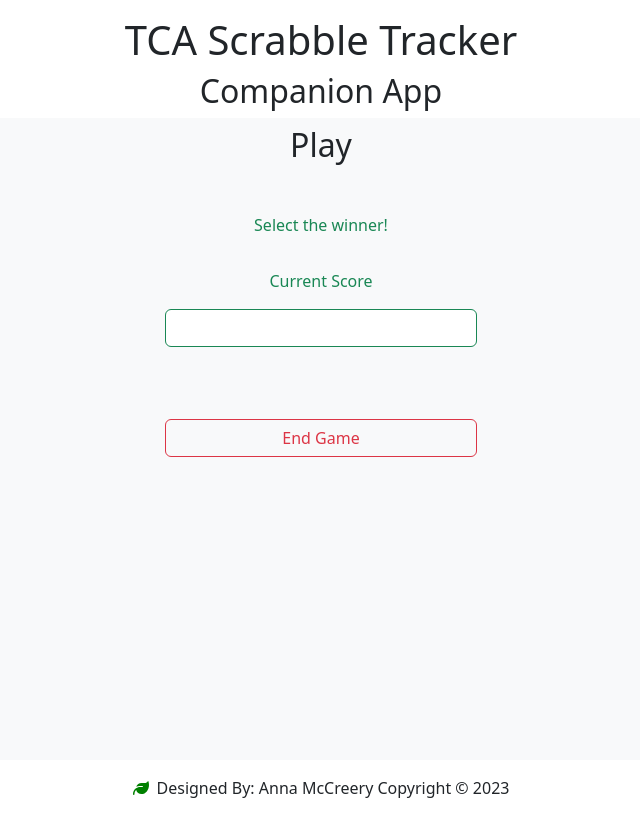
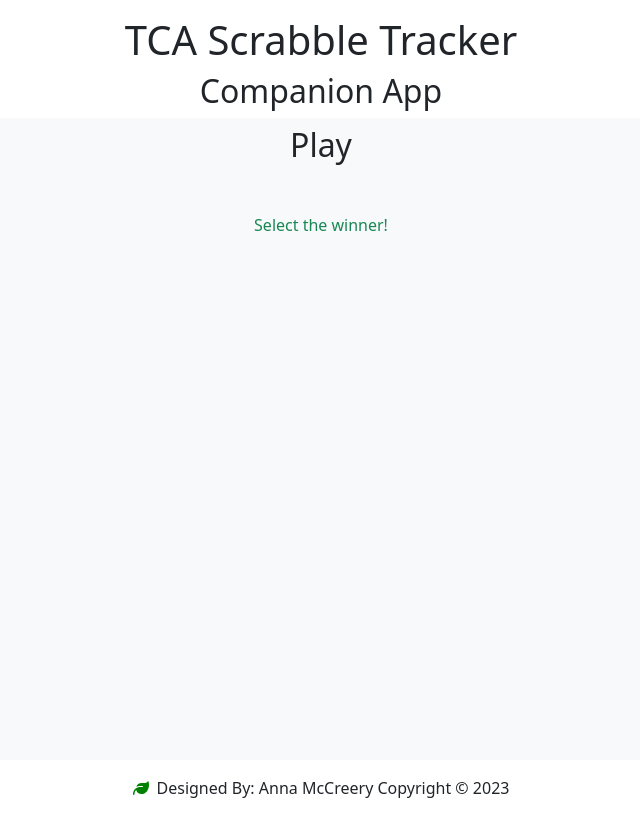
Before and after one commit to annamccreery/tca-scrabble-tracker, a React (Create React App) app: page /#/play in a window 1280 px wide. Shown: the whole page, without its empty margins (319-959 px from the left). Built offline with nearby package versions, Linux system fonts and the light colour scheme.

Commit message:
commented out placeholder button and score entry box... still working on code

```diff
--- a/src/Play.tsx
+++ b/src/Play.tsx
@@ -47,12 +47,12 @@ export const Play: React.FC<PlayProps> = ({
                 }
 
                 {/* does this need to be an array of chosen players that it iterates through? */}
-                <form>
+                {/* <form>
                     <label className="form-group m-3 text-success">Current Score</label>
                     <input type="number" className="border border-success form-control form-rounded"></input>
                 </form>
 
-                <button type="submit" className="btn btn-outline-danger mt-5">End Game</button>
+                <button type="submit" className="btn btn-outline-danger mt-5">End Game</button> */}
 
             </Stack>
         </div>
```
